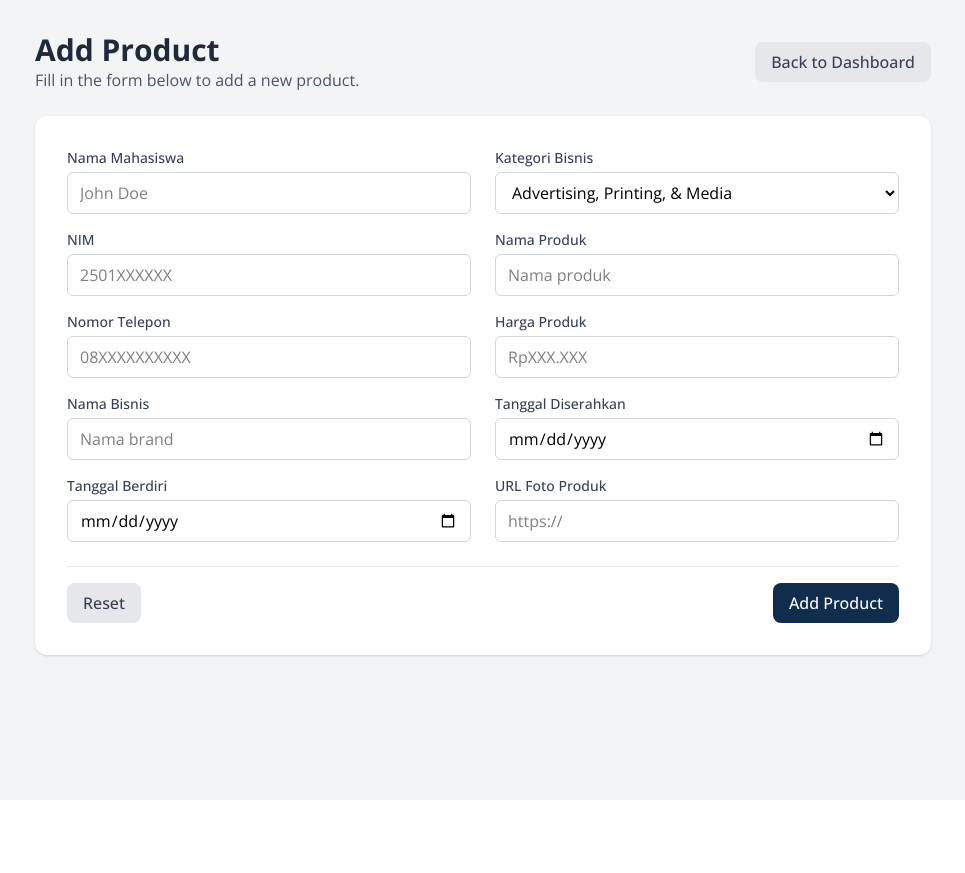
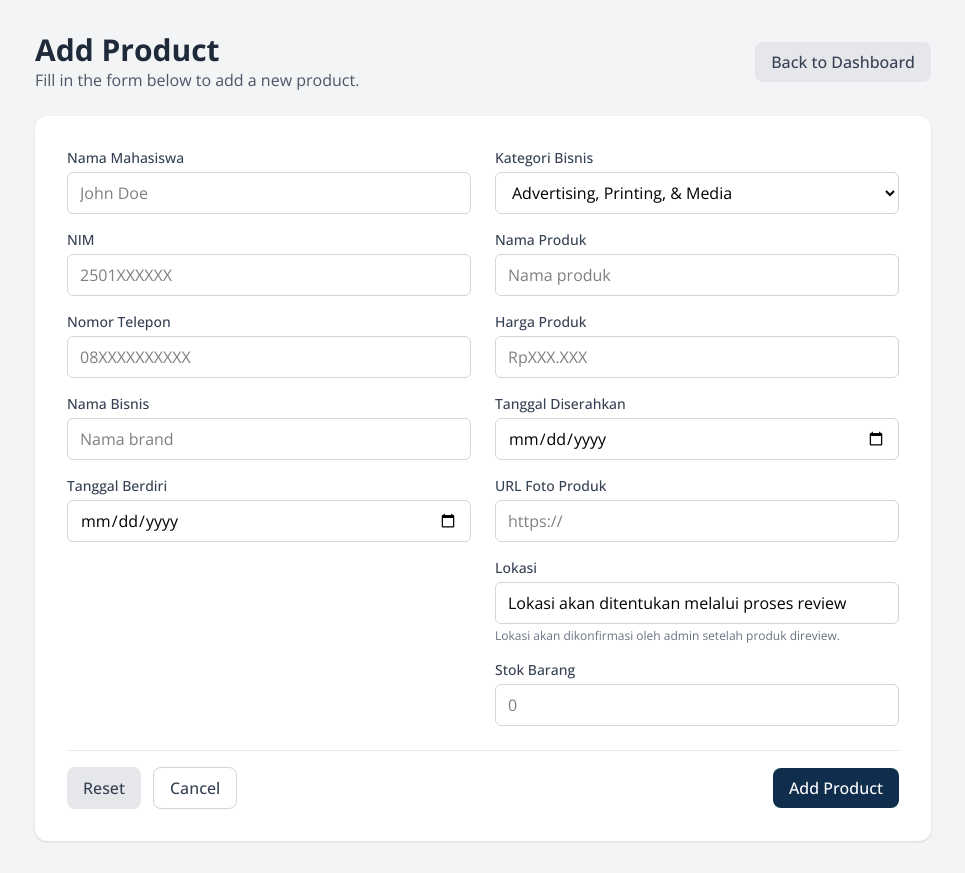
Before and after one commit to samuelmeliala/creativepreneur-store, a Next.js app: page /newproduct in a window 1280 px wide. Shown: the whole page, without its empty margins (157-1122 px from the left). Before the commit the page ends 800 px from the top, so only its background shows below. Built offline with nearby package versions, Linux system fonts and the light colour scheme.

Commit message:
Update product_form.tsx

```diff
--- a/src/component/product_form.tsx
+++ b/src/component/product_form.tsx
@@ -1,29 +1,24 @@
 "use client";
 
-import React, { useState } from "react";
-import { Product, Categories } from "../lib/data";
+import React, { useEffect, useMemo, useState } from "react";
+import { ProductPayload, Categories, CATEGORY_LIST } from "../lib/data";
 import { Button } from "../component/ui/button";
 
-export type ProductFormData = Product;
+export type ProductFormData = ProductPayload;
 
 type ProductFormProps = {
   isSubmitting: boolean;
   onSubmit: (product: ProductFormData) => Promise<void> | void;
+  initialData?: ProductFormData;
+  submitLabel?: string;
+  onCancel?: () => void;
+  lokasiEditable?: boolean;
+  participantEditable?: boolean;
 };
 
-const CATEGORY_OPTIONS: Categories[] = [
-  'Advertising, Printing, & Media',
-  'Ceramics, Glass & Porcelain',
-  'Food & Beverages',
-  'Automotive & Components',
-  'Computer & Services',
-  'Wood Industry',
-  'Fashion',
-  'Perdagangan',
-  'Craft / Kriya',
-  'Sports',
-  'Others',
-];
+const CATEGORY_OPTIONS: Categories[] = CATEGORY_LIST;
+
+const DEFAULT_LOKASI = "Lokasi akan ditentukan melalui proses review";
 
 const INITIAL_FORM_STATE: ProductFormData = {
   nama: "",
@@ -36,10 +31,35 @@ const INITIAL_FORM_STATE: ProductFormData = {
   harga_produk: "",
   tanggal_diserahkan: "",
   foto_produk: "",
+  lokasi_status: DEFAULT_LOKASI,
+  stok_barang: "",
 };
 
-const ProductForm: React.FC<ProductFormProps> = ({ isSubmitting, onSubmit }) => {
-  const [formData, setFormData] = useState<ProductFormData>(INITIAL_FORM_STATE);
+const ProductForm: React.FC<ProductFormProps> = ({
+  isSubmitting,
+  onSubmit,
+  initialData,
+  submitLabel = "Save Product",
+  onCancel,
+  lokasiEditable = true,
+  participantEditable = true,
+}) => {
+  const resolvedInitial = useMemo(() => {
+    if (initialData) {
+      return {
+        ...INITIAL_FORM_STATE,
+        ...initialData,
+        lokasi: initialData.lokasi_status || DEFAULT_LOKASI,
+      };
+    }
+    return INITIAL_FORM_STATE;
+  }, [initialData]);
+
+  const [formData, setFormData] = useState<ProductFormData>(resolvedInitial);
+
+  useEffect(() => {
+    setFormData(resolvedInitial);
+  }, [resolvedInitial]);
 
   const handleChange = (
     event: React.ChangeEvent<HTMLInputElement | HTMLSelectElement>
@@ -53,7 +73,7 @@ const ProductForm: React.FC<ProductFormProps> = ({ isSubmitting, onSubmit }) =>
     await onSubmit(formData);
   };
 
-  const resetForm = () => setFormData(INITIAL_FORM_STATE);
+  const resetForm = () => setFormData(resolvedInitial);
 
   return (
     <form
@@ -72,9 +92,14 @@ const ProductForm: React.FC<ProductFormProps> = ({ isSubmitting, onSubmit }) =>
               value={formData.nama}
               onChange={handleChange}
               required
+              readOnly={!participantEditable}
+              disabled={!participantEditable}
               className="mt-1 w-full rounded-md border border-gray-300 px-3 py-2 text-black focus:border-blue-500 focus:ring-2 focus:ring-blue-500"
               placeholder="John Doe"
             />
+            {!participantEditable && (
+              <p className="mt-1 text-xs text-gray-500">Data mahasiswa tidak dapat diubah dari halaman ini.</p>
+            )}
           </div>
 
           <div>
@@ -87,6 +112,8 @@ const ProductForm: React.FC<ProductFormProps> = ({ isSubmitting, onSubmit }) =>
               value={formData.nim}
               onChange={handleChange}
               required
+              readOnly={!participantEditable}
+              disabled={!participantEditable}
               className="mt-1 w-full rounded-md border border-gray-300 px-3 py-2 text-black focus:border-blue-500 focus:ring-2 focus:ring-blue-500"
               placeholder="2501XXXXXX"
             />
@@ -102,6 +129,8 @@ const ProductForm: React.FC<ProductFormProps> = ({ isSubmitting, onSubmit }) =>
               value={formData.no_hp}
               onChange={handleChange}
               required
+              readOnly={!participantEditable}
+              disabled={!participantEditable}
               className="mt-1 w-full rounded-md border border-gray-300 px-3 py-2 text-black focus:border-blue-500 focus:ring-2 focus:ring-blue-500"
               placeholder="08XXXXXXXXXX"
             />
@@ -227,10 +256,50 @@ const ProductForm: React.FC<ProductFormProps> = ({ isSubmitting, onSubmit }) =>
               placeholder="https://"
             />
           </div>
+
+          <div>
+            <label htmlFor="lokasi" className="block text-sm font-medium text-gray-700">
+              Lokasi
+            </label>
+            <input
+              id="lokasi"
+              name="lokasi"
+              value={formData.lokasi_status}
+              onChange={handleChange}
+              required
+              readOnly={!lokasiEditable}
+              disabled={!lokasiEditable}
+              className="mt-1 w-full rounded-md border border-gray-300 px-3 py-2 text-black focus:border-blue-500 focus:ring-2 focus:ring-blue-500"
+              placeholder="Jakarta"
+            />
+            {!lokasiEditable && (
+              <p className="mt-1 text-xs text-gray-500">
+                Lokasi akan dikonfirmasi oleh admin setelah produk direview.
+              </p>
+            )}
+          </div>
+
+          <div>
+            <label htmlFor="stok_barang" className="block text-sm font-medium text-gray-700">
+              Stok Barang
+            </label>
+            <input
+              id="stok_barang"
+              name="stok_barang"
+              type="number"
+              value={formData.stok_barang}
+              onChange={handleChange}
+              min="0"
+              required
+              className="mt-1 w-full rounded-md border border-gray-300 px-3 py-2 text-black focus:border-blue-500 focus:ring-2 focus:ring-blue-500"
+              placeholder="0"
+            />
+          </div>
         </div>
       </div>
 
       <div className="flex flex-wrap items-center justify-between gap-3 pt-4 border-t border-gray-200">
+        <div className="flex gap-3">
           <Button
             type="button"
             variant="secondary"
@@ -239,8 +308,19 @@ const ProductForm: React.FC<ProductFormProps> = ({ isSubmitting, onSubmit }) =>
           >
             Reset
           </Button>
+          {onCancel && (
+            <Button
+              type="button"
+              variant="outline"
+              onClick={onCancel}
+              disabled={isSubmitting}
+            >
+              Cancel
+            </Button>
+          )}
+        </div>
         <Button type="submit" disabled={isSubmitting}>
-          {isSubmitting ? "Saving..." : "Add Product"}
+          {isSubmitting ? "Saving..." : submitLabel}
         </Button>
       </div>
     </form>
```
Lines whose indentation alone changed are shown as unchanged.
